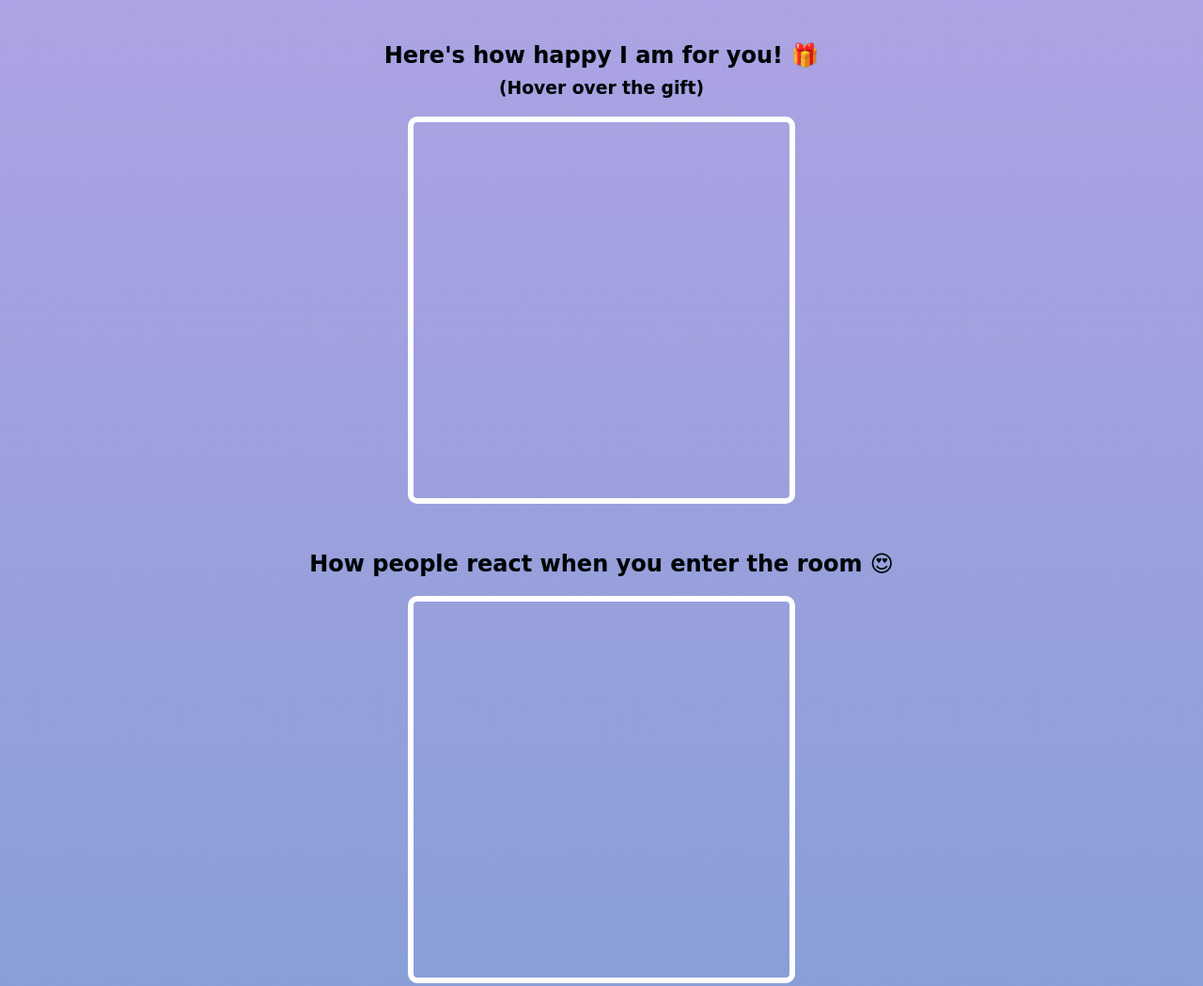
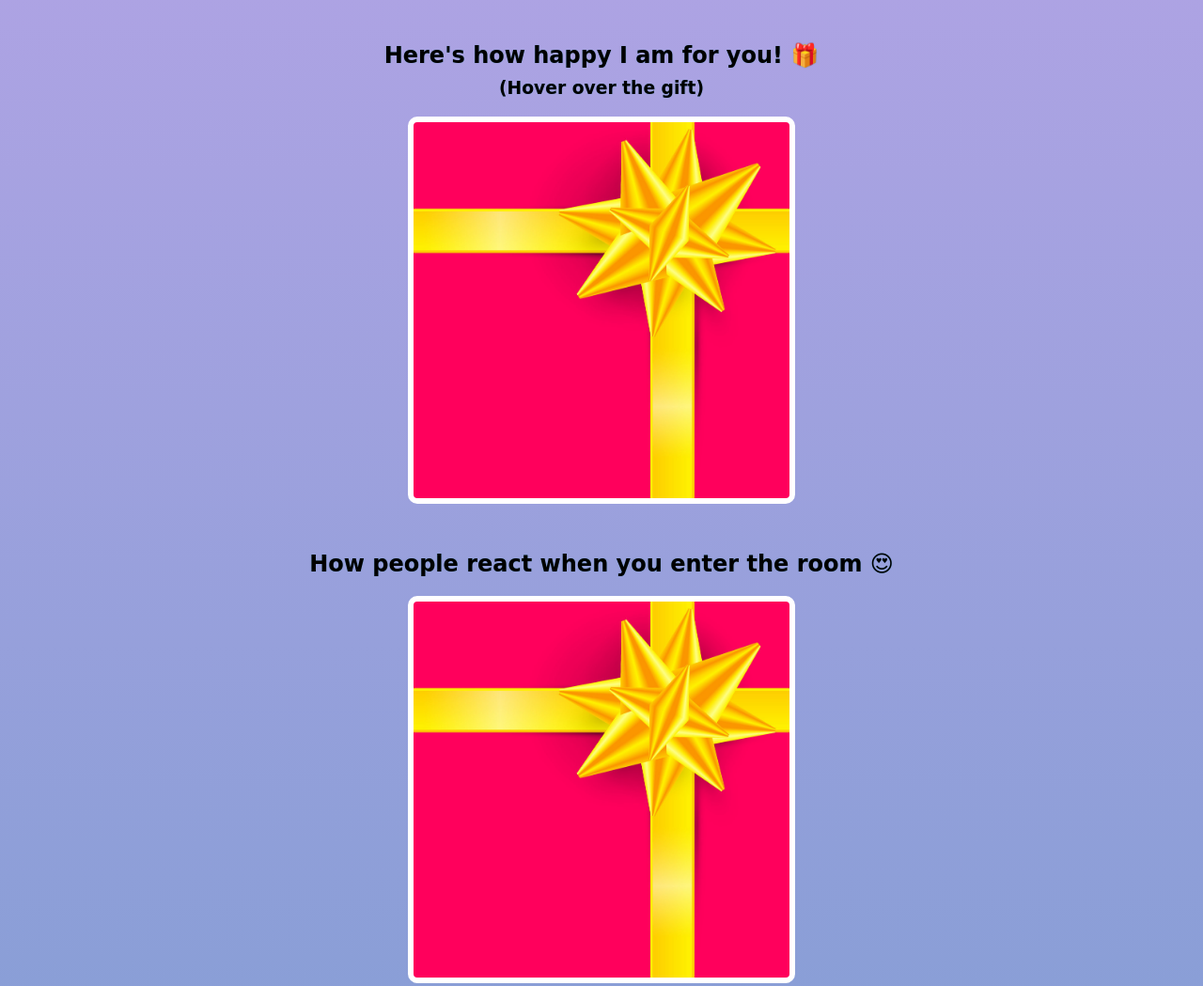
Before and after one commit to Codecontinuum/scrim-bday, a plain HTML site: page index.html in a window 1280 px wide. Shown: the part 480-1529 px from the top of the page at 94% size. Drawn offline with Linux system fonts and the light colour scheme; the site is published under a folder, as on GitHub Pages, so addresses that start at the root find nothing; a web font is replaced by a local one.

Commit message:
Image asset display fix

```diff
--- a/style.css
+++ b/style.css
@@ -60,7 +60,7 @@ p {
     width: 400px;
     border: 6px solid #fff;
     border-radius: 10px;
-    background-image: url("/img/gift-cover.jpg");
+    background-image: url("./img/gift-cover.jpg");
     background-size: cover;
 }
 
```
